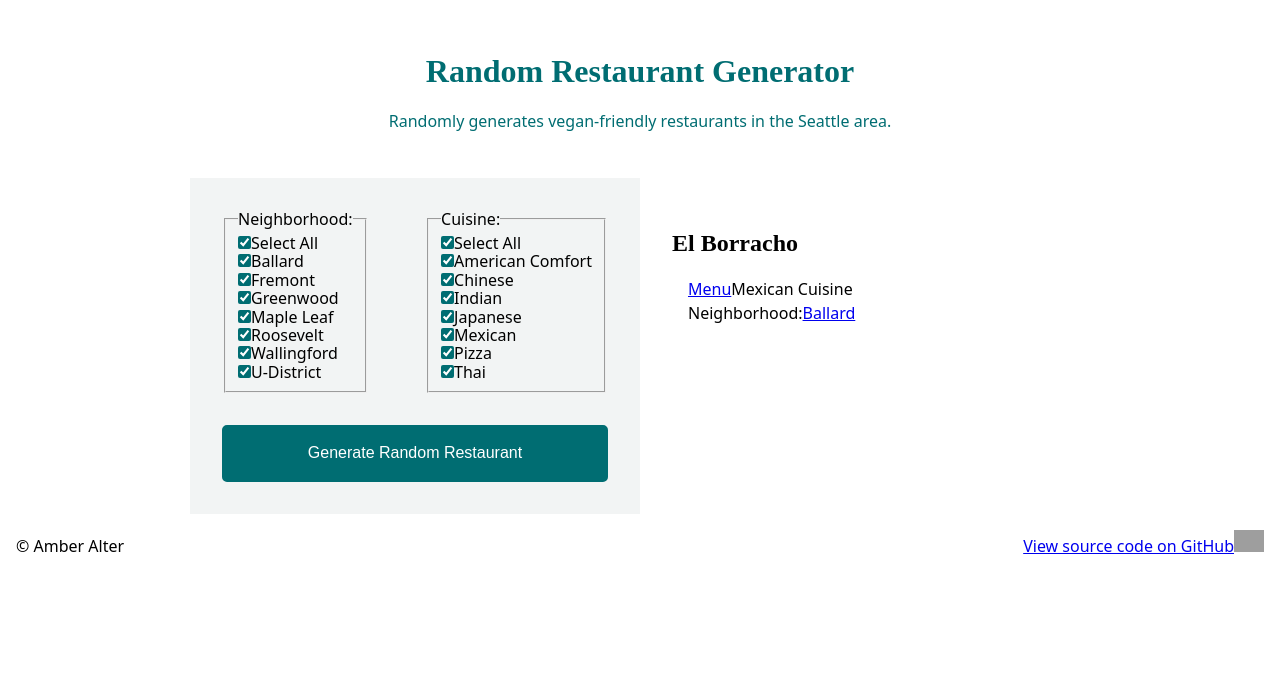
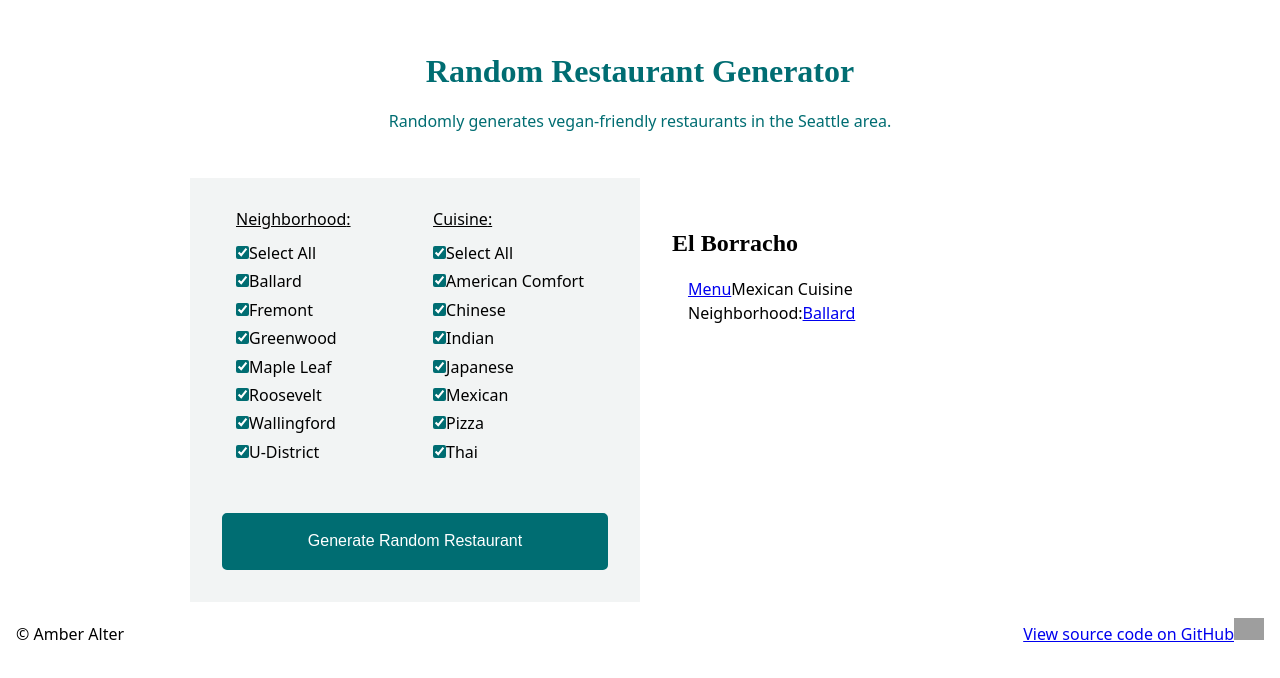
Before and after one commit to amalter/random-restaurant-generator-react, a React (Create React App) app: page / in a window 1280 px wide. Shown: the top 678 px of the page. Built offline with nearby package versions, Linux system fonts and the light colour scheme; grey boxes are pictures that could not be loaded.

Commit message:
start geting checkbox logic to work

```diff
--- a/src/components/Checkbox.js
+++ b/src/components/Checkbox.js
@@ -1,19 +1,30 @@
+import { useState } from "react";
+
 export default function Checkbox({
   fieldsetClass,
   checkboxClass,
   checkboxName,
   checkboxId,
+  // checked,
+  selectAll,
+  setSelectAll,
 }) {
+  const [checked, setChecked] = useState(true);
+  function handleCheck() {
+    setSelectAll(false);
+    setChecked((check) => !check);
+  }
   return (
-    <div className="{fieldsetClass}__field">
+    <div className={`${fieldsetClass}__field`}>
       <input
-        className="{checkboxClass}"
+        className={checkboxClass}
         type="checkbox"
-        id="{checkboxId}"
-        name="{checkboxName}"
-        checked
+        id={checkboxId}
+        name={checkboxName}
+        checked={selectAll ? true : !checked}
+        onChange={handleCheck}
       />
-      <label for="{checkboxName}">{checkboxName}</label>
+      <label for={checkboxName}>{checkboxName}</label>
     </div>
   );
 }
--- a/src/components/Fieldset.js
+++ b/src/components/Fieldset.js
@@ -1,15 +1,25 @@
+import { useState } from "react";
 import Checkbox from "./Checkbox";
 export default function Fieldset({ category, fieldsetClass, legend, inputs }) {
+  const [selectAll, setSelectAll] = useState(true);
+  // const [checked, setChecked] = useState(true);
+
+  function handleSelectAll() {
+    setSelectAll((check) => !check);
+    //   setChecked(() => (!selectAll ? true : false));
+  }
+
   return (
-    <fieldset className="{fieldsetClass} {category}s" key={category}>
+    <fieldset className={`${fieldsetClass} ${category}s`} key={category}>
       <legend>{legend}:</legend>
-      <div className="{fieldsetClass}__field">
+      <div className={`${fieldsetClass}__field`}>
         <input
-          className="{category}"
+          className={category}
           type="checkbox"
           id="all"
           name="All"
-          checked
+          checked={selectAll}
+          onChange={handleSelectAll}
         />
         <label for="All">Select All</label>
       </div>
@@ -20,6 +30,9 @@
           checkboxClass={input.class}
           checkboxName={input.name}
           checkboxId={input.id}
+          selectAll={selectAll}
+          setSelectAll={setSelectAll}
+          // checked={checked}
         />
       ))}
     </fieldset>
```
